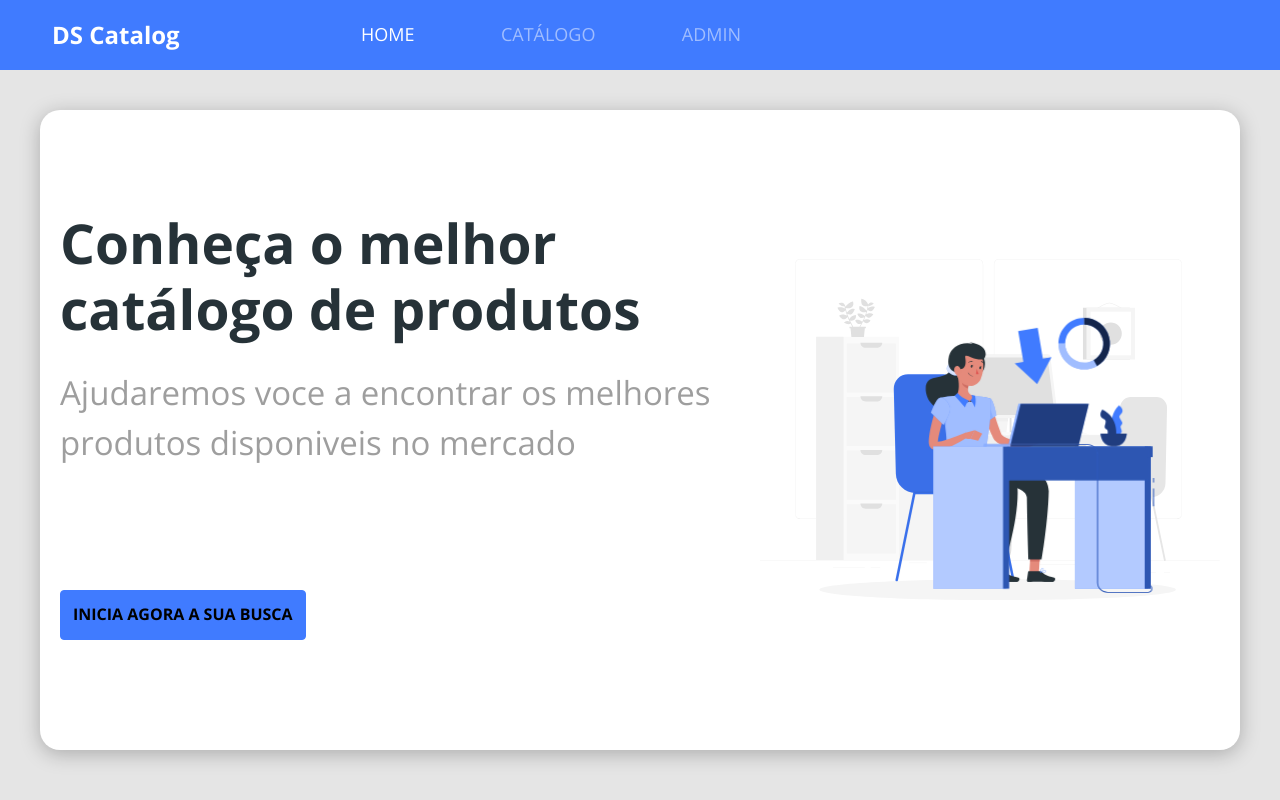
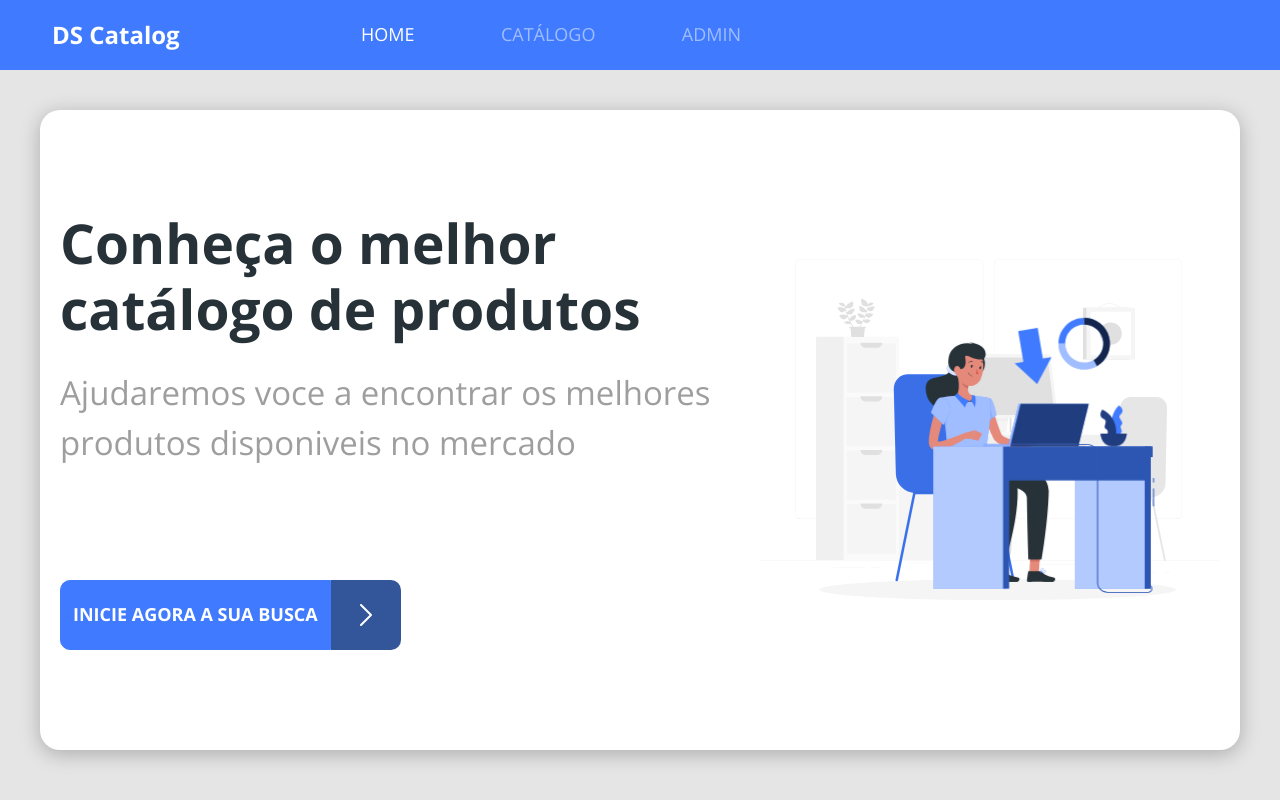
Before and after one commit to WallaceSantosdeOliveira/DSCatalog, a React (Create React App) app in the folder frontweb1/: page / in a window 1280 px wide. Built offline with nearby package versions, Linux system fonts and the light colour scheme.

Commit message:
Custom ButtonIcon

```diff
--- a/frontweb1/src/components/ButtonIcon/index.tsx
+++ b/frontweb1/src/components/ButtonIcon/index.tsx
@@ -1,10 +1,19 @@
 import './styles.css';
+
+import { ReactComponent as ArrowIcon } from 'assets/images/arrow.svg';
 
 const ButtonIcon = () => {
   return (
-       <button className="btn btn-primary btn-icon">
-           <h6>INICIA AGORA A SUA BUSCA</h6>
-       </button>
+    <div className="btn-container">
+
+        <button className="btn btn-primary">
+          <h6>Inicie AGORA A SUA BUSCA</h6>
+        </button>
+
+      <div className="btn-icon-container">
+        <ArrowIcon />
+      </div>
+    </div>
   );
 };
 export default ButtonIcon;
--- a/frontweb1/src/components/ButtonIcon/styles.css
+++ b/frontweb1/src/components/ButtonIcon/styles.css
@@ -1,3 +1,36 @@
-.btn-icon {
+.btn-container {
+    display: flex;
+}
+
+.btn-container button {
+
+    border-radius: 10px 0 0 10px;
+}
+
+.btn h6 {
+    color: #fff;
+    font-size: 12px;
+    text-transform: uppercase;
+}
+
+.btn-icon-container {
+    display: flex;
+    justify-content: center;
+    align-items: center;
+
+    width: 50px;
     height: 50px;
+    border-radius: 0px 10px 10px 0px;
+    background-color: #33569b;
 }
+
+@media (min-width: 576px) {
+    .btn-icon-container {
+        width: 70px;
+        height: 70px;
+    }
+
+    .btn h6 {
+        font-size: 18px;
+    }
+}
```
